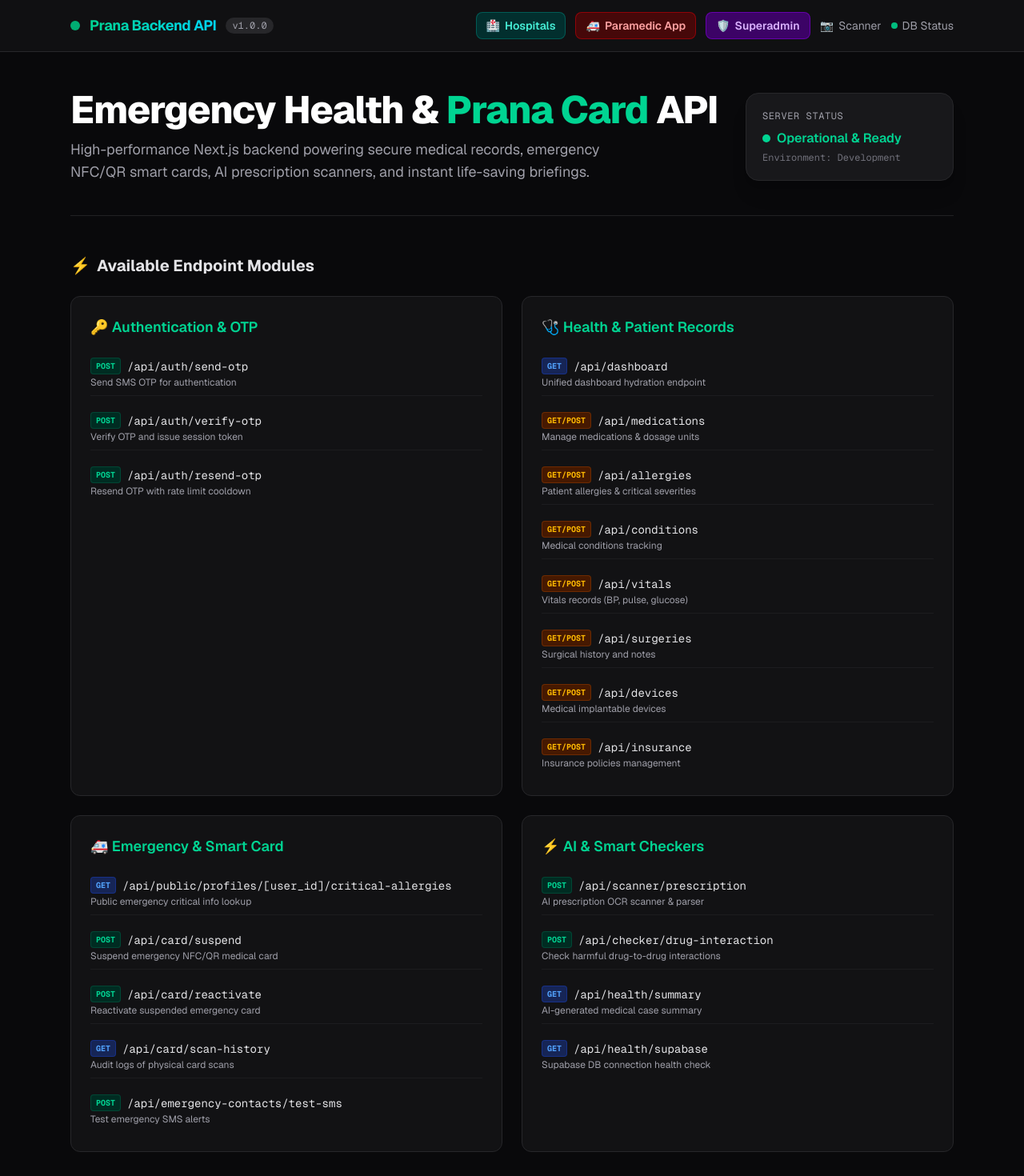
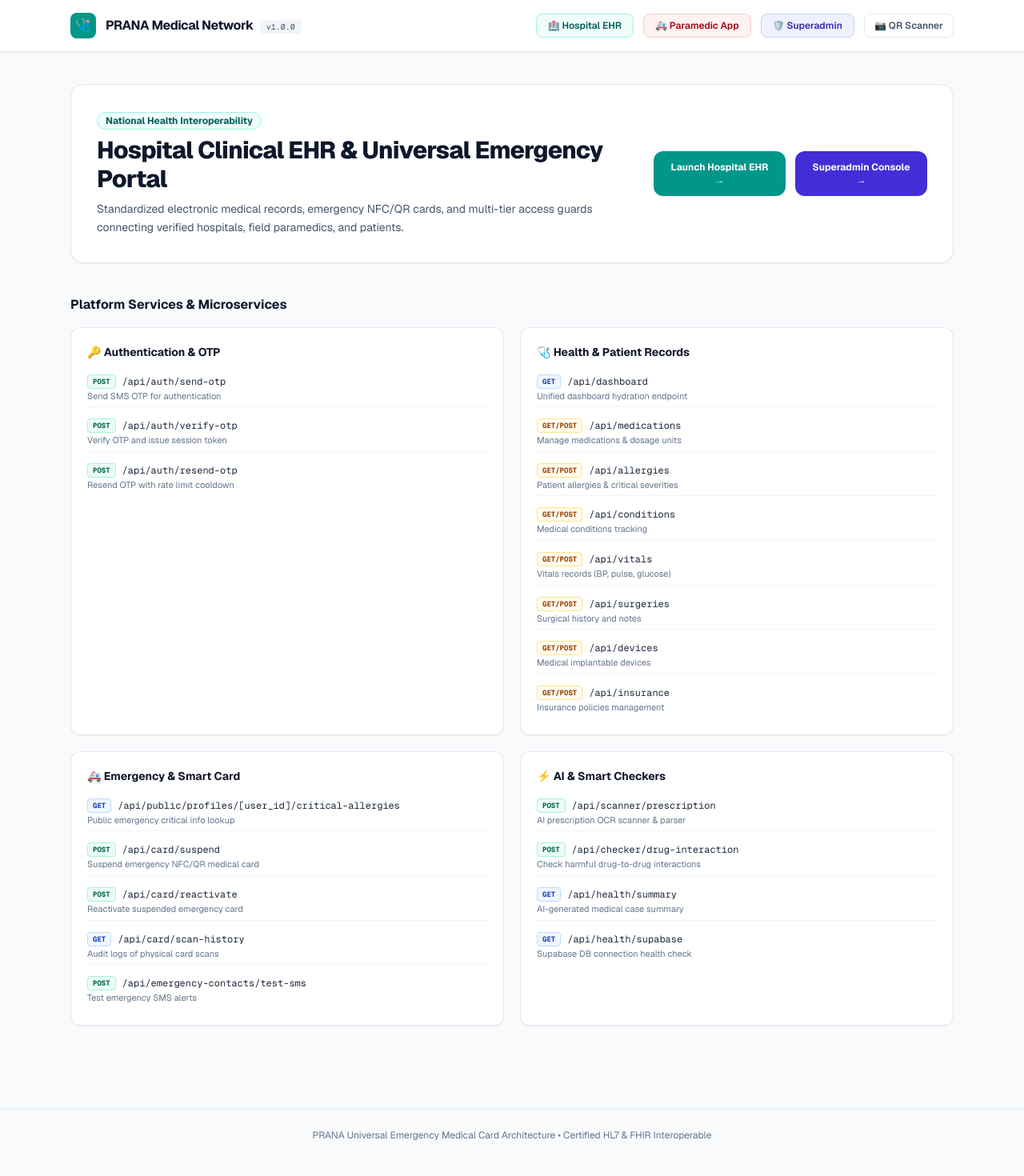
Before and after one commit to Sreeju7733/prana-backend, a Next.js app: page / in a window 1280 px wide. Shown: the top 1470 px of the page at 80% size. Built offline with nearby package versions, Linux system fonts and the light colour scheme.

Commit message:
style: redesign landing page UI with light theme and updated components

```diff
--- a/app/page.tsx
+++ b/app/page.tsx
@@ -45,104 +45,110 @@
   ];
 
   return (
-    <div className="min-h-screen bg-zinc-950 text-zinc-100 font-sans selection:bg-emerald-500 selection:text-black">
+    <div className="min-h-screen bg-slate-50 text-slate-900 font-sans selection:bg-teal-600 selection:text-white antialiased">
       {/* Header */}
-      <header className="border-b border-zinc-800 bg-zinc-900/50 backdrop-blur sticky top-0 z-50">
+      <header className="border-b border-slate-200 bg-white sticky top-0 z-50 shadow-xs">
         <div className="max-w-6xl mx-auto px-6 h-16 flex items-center justify-between">
           <div className="flex items-center gap-3">
-            <div className="w-3 h-3 rounded-full bg-emerald-500 animate-pulse" />
-            <span className="font-bold text-lg tracking-tight bg-gradient-to-r from-emerald-400 to-cyan-400 bg-clip-text text-transparent">
-              Prana Backend API
-            </span>
-            <span className="text-xs bg-zinc-800 text-zinc-400 px-2 py-0.5 rounded-full font-mono">v1.0.0</span>
+            <div className="w-8 h-8 rounded-lg bg-teal-600 flex items-center justify-center text-white font-bold text-base shadow-xs">
+              🩺
+            </div>
+            <div>
+              <span className="font-bold text-base tracking-tight text-slate-900">
+                PRANA Medical Network
+              </span>
+              <span className="text-[10px] bg-slate-100 text-slate-600 px-2 py-0.5 rounded ml-2 font-mono">v1.0.0</span>
+            </div>
           </div>
-          <div className="flex items-center gap-3 text-sm">
+          <div className="flex items-center gap-3 text-xs font-semibold">
             <Link
               href="/hospitals"
-              className="bg-teal-950 hover:bg-teal-900 border border-teal-700/60 text-teal-300 font-semibold px-3 py-1.5 rounded-lg transition-colors flex items-center gap-1.5"
+              className="bg-teal-50 hover:bg-teal-100 border border-teal-200 text-teal-800 px-3.5 py-1.5 rounded-lg transition"
             >
-              <span>🏥</span> Hospitals
+              🏥 Hospital EHR
             </Link>
             <Link
               href="/paramedic"
-              className="bg-red-950 hover:bg-red-900 border border-red-700/60 text-red-300 font-semibold px-3 py-1.5 rounded-lg transition-colors flex items-center gap-1.5"
+              className="bg-red-50 hover:bg-red-100 border border-red-200 text-red-800 px-3.5 py-1.5 rounded-lg transition"
             >
-              <span>🚑</span> Paramedic App
+              🚑 Paramedic App
             </Link>
             <Link
               href="/admin"
-              className="bg-purple-950 hover:bg-purple-900 border border-purple-700/60 text-purple-300 font-semibold px-3 py-1.5 rounded-lg transition-colors flex items-center gap-1.5"
+              className="bg-indigo-50 hover:bg-indigo-100 border border-indigo-200 text-indigo-800 px-3.5 py-1.5 rounded-lg transition"
             >
-              <span>🛡️</span> Superadmin
+              🛡️ Superadmin
             </Link>
             <Link
               href="/scan"
-              className="text-zinc-400 hover:text-emerald-400 transition-colors hidden sm:flex items-center gap-1.5"
+              className="text-slate-600 hover:text-slate-900 border border-slate-200 bg-white px-3 py-1.5 rounded-lg hidden sm:block"
             >
-              <span>📷</span> Scanner
+              📷 QR Scanner
             </Link>
-            <a
-              href="/api/health/supabase"
-              target="_blank"
-              className="text-zinc-400 hover:text-emerald-400 transition-colors hidden sm:flex items-center gap-1.5"
-            >
-              <span className="w-2 h-2 rounded-full bg-emerald-500"></span>
-              DB Status
-            </a>
           </div>
         </div>
       </header>
 
       {/* Hero Section */}
-      <main className="max-w-6xl mx-auto px-6 py-12">
-        <div className="mb-12 text-center sm:text-left flex flex-col sm:flex-row items-center justify-between gap-6 border-b border-zinc-800/80 pb-10">
-          <div>
-            <h1 className="text-4xl sm:text-5xl font-extrabold tracking-tight text-white mb-3">
-              Emergency Health & <span className="text-emerald-400">Prana Card</span> API
+      <main className="max-w-6xl mx-auto px-6 py-10 space-y-10">
+        <div className="bg-white border border-slate-200 rounded-2xl p-8 shadow-xs flex flex-col md:flex-row items-start md:items-center justify-between gap-6">
+          <div className="space-y-2 max-w-2xl">
+            <div className="inline-block px-2.5 py-0.5 rounded-full text-xs font-bold bg-teal-50 text-teal-800 border border-teal-200">
+              National Health Interoperability
+            </div>
+            <h1 className="text-3xl font-extrabold text-slate-900 tracking-tight">
+              Hospital Clinical EHR & Universal Emergency Portal
             </h1>
-            <p className="text-zinc-400 text-lg max-w-2xl">
-              High-performance Next.js backend powering secure medical records, emergency NFC/QR smart cards, AI prescription scanners, and instant life-saving briefings.
+            <p className="text-slate-600 text-sm leading-relaxed">
+              Standardized electronic medical records, emergency NFC/QR cards, and multi-tier access guards connecting verified hospitals, field paramedics, and patients.
             </p>
           </div>
-          <div className="bg-zinc-900 border border-zinc-800 rounded-2xl p-5 min-w-[260px] shadow-xl">
-            <div className="text-xs font-mono text-zinc-400 uppercase tracking-wider mb-2">Server Status</div>
-            <div className="flex items-center gap-2 text-emerald-400 font-semibold mb-1">
-              <span className="w-2.5 h-2.5 rounded-full bg-emerald-400"></span>
-              Operational & Ready
-            </div>
-            <div className="text-xs text-zinc-500 font-mono">Environment: Development</div>
+
+          <div className="flex flex-col sm:flex-row gap-3 w-full md:w-auto">
+            <Link
+              href="/hospitals"
+              className="bg-teal-600 hover:bg-teal-700 text-white font-bold text-xs px-5 py-3 rounded-xl transition text-center shadow-xs"
+            >
+              Launch Hospital EHR →
+            </Link>
+            <Link
+              href="/admin"
+              className="bg-indigo-700 hover:bg-indigo-800 text-white font-bold text-xs px-5 py-3 rounded-xl transition text-center shadow-xs"
+            >
+              Superadmin Console →
+            </Link>
           </div>
         </div>
 
         {/* API Categories Grid */}
-        <div className="mb-8">
-          <h2 className="text-xl font-bold mb-6 text-zinc-200 flex items-center gap-2">
-            <span>⚡</span> Available Endpoint Modules
+        <div className="space-y-4">
+          <h2 className="text-base font-bold text-slate-900">
+            Platform Services & Microservices
           </h2>
 
-          <div className="grid grid-cols-1 md:grid-cols-2 gap-6">
+          <div className="grid grid-cols-1 md:grid-cols-2 gap-5">
             {apiCategories.map((category, idx) => (
               <div
                 key={idx}
-                className="bg-zinc-900/60 border border-zinc-800 rounded-xl p-6 hover:border-zinc-700 transition-all flex flex-col justify-between"
+                className="bg-white border border-slate-200 rounded-xl p-5 shadow-xs flex flex-col justify-between"
               >
                 <div>
-                  <h3 className="text-lg font-semibold text-emerald-400 mb-4">{category.title}</h3>
-                  <div className="space-y-3">
+                  <h3 className="text-sm font-bold text-slate-900 mb-3">{category.title}</h3>
+                  <div className="space-y-2">
                     {category.endpoints.map((ep, eIdx) => (
-                      <div key={eIdx} className="group flex items-start justify-between gap-4 py-2 border-b border-zinc-800/50 last:border-0">
-                        <div className="space-y-0.5">
+                      <div key={eIdx} className="flex items-start justify-between gap-3 py-1.5 border-b border-slate-100 last:border-0 text-xs">
+                        <div>
                           <div className="flex items-center gap-2">
-                            <span className={`text-[10px] font-mono px-1.5 py-0.5 rounded font-bold ${
-                              ep.method === 'GET' ? 'bg-blue-950 text-blue-400 border border-blue-800/50' :
-                              ep.method === 'POST' ? 'bg-emerald-950 text-emerald-400 border border-emerald-800/50' :
-                              'bg-amber-950 text-amber-400 border border-amber-800/50'
+                            <span className={`text-[9px] font-mono px-1.5 py-0.5 rounded font-bold ${
+                              ep.method === 'GET' ? 'bg-blue-50 text-blue-800 border border-blue-200' :
+                              ep.method === 'POST' ? 'bg-emerald-50 text-emerald-800 border border-emerald-200' :
+                              'bg-amber-50 text-amber-800 border border-amber-200'
                             }`}>
                               {ep.method}
                             </span>
-                            <code className="text-sm font-mono text-zinc-200 group-hover:text-white">{ep.path}</code>
+                            <code className="font-mono text-slate-800">{ep.path}</code>
                           </div>
-                          <p className="text-xs text-zinc-400">{ep.desc}</p>
+                          <p className="text-[11px] text-slate-500 mt-0.5">{ep.desc}</p>
                         </div>
                       </div>
                     ))}
@@ -152,34 +158,11 @@
             ))}
           </div>
         </div>
-
-        {/* Quick Test Links & Footer */}
-        <div className="mt-12 p-6 bg-zinc-900/40 border border-zinc-800 rounded-xl flex flex-col sm:flex-row items-center justify-between gap-4 text-sm text-zinc-400">
-          <div>
-            Want to test an endpoint right now? Try checking the Supabase connection health.
-          </div>
-          <div className="flex items-center gap-3">
-            <a
-              href="/api/health/supabase"
-              target="_blank"
-              className="bg-zinc-800 hover:bg-zinc-700 text-zinc-200 px-4 py-2 rounded-lg font-medium transition-colors"
-            >
-              GET /api/health/supabase
-            </a>
-            <a
-              href="/api/dashboard"
-              target="_blank"
-              className="bg-emerald-600 hover:bg-emerald-500 text-zinc-950 px-4 py-2 rounded-lg font-medium transition-colors"
-            >
-              GET /api/dashboard
-            </a>
-          </div>
-        </div>
       </main>
 
       {/* Footer */}
-      <footer className="border-t border-zinc-900 mt-20 py-8 text-center text-xs text-zinc-600">
-        Prana Emergency Backend &bull; Secure Medical Intelligence Platform
+      <footer className="border-t border-slate-200 mt-16 py-6 text-center text-xs text-slate-500">
+        PRANA Universal Emergency Medical Card Architecture • Certified HL7 & FHIR Interoperable
       </footer>
     </div>
   );
```
